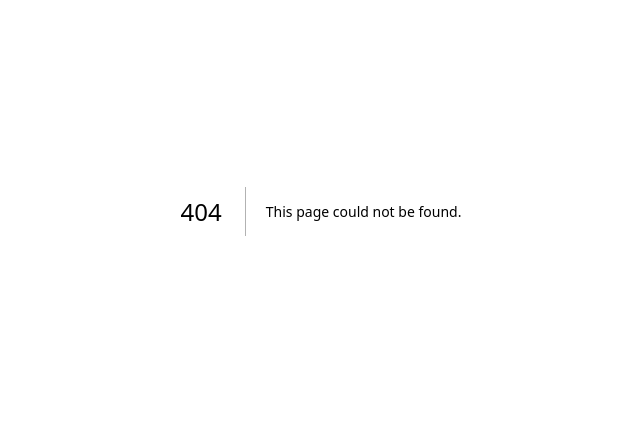
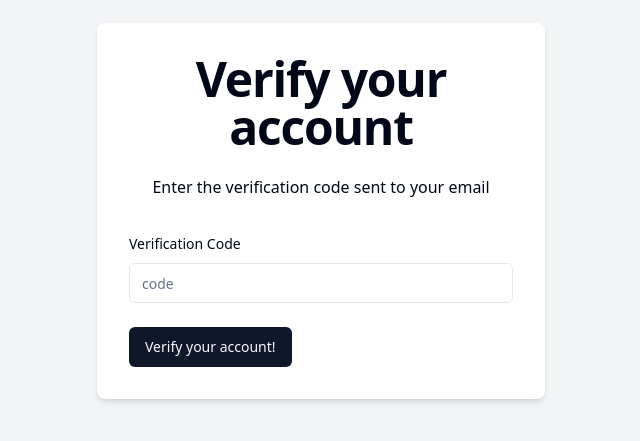
Before and after one commit to syedhisham/Nextjs-Ghost-Talk-App, a Next.js app: page /verify/1 in a window 1280 px wide. Before the commit this address had no page. Shown: the part 189-630 px from the top of the page, without its empty margins (319-959 px from the left). Built offline with nearby package versions, Linux system fonts and the light colour scheme.

Commit message:
add: implement account verification page with form handling and API integration

```diff
--- /dev/null
+++ b/src/app/(auth)/verify/[username]/page.tsx
@@ -0,0 +1,88 @@
+"use client";
+
+import { verifySchema } from "@/schemas/verifySchema";
+import { zodResolver } from "@hookform/resolvers/zod";
+import { useParams, useRouter } from "next/navigation";
+import React, { useState } from "react";
+import { useForm } from "react-hook-form";
+import { toast } from "sonner";
+import * as z from "zod";
+import axios, { AxiosError } from "axios";
+import { ApiResponse } from "@/types/ApiResponse";
+import {
+  Form,
+  FormControl,
+  FormField,
+  FormItem,
+  FormLabel,
+} from "@/components/ui/form";
+import { Input } from "@/components/ui/input";
+import { Button } from "@/components/ui/button";
+import { Loader2 } from "lucide-react";
+
+const VerifyAccount = () => {
+  const router = useRouter();
+  const params = useParams<{ username: string }>();
+
+  const form = useForm<z.infer<typeof verifySchema>>({
+    resolver: zodResolver(verifySchema),
+    defaultValues: {},
+  });
+
+
+  const onSubmit = async (data: z.infer<typeof verifySchema>) => {
+    try {
+      const response = await axios.post("/api/verify-code", {
+        username: params.username,
+        code: data.code,
+      });
+      toast(response.data.message, {
+        description: new Date().toString(),
+      });
+      router.replace("/sign-in");
+    } catch (error) {
+      console.error("Error while verifying the user!");
+      const axiosError = error as AxiosError<ApiResponse>;
+      let errorMessage = axiosError.response?.data.message;
+      toast(errorMessage, {
+        description: new Date().toString(),
+      });
+    }
+  };
+  return (
+    <div className="flex justify-center items-center  min-h-screen bg-gray-100">
+      <div className="w-full max-w-md p-8 space-y-8 bg-white rounded-lg shadow-md">
+        <div className="text-center">
+          <h1 className="text-4xl font-extrabold tracking-tight lg:text-5xl mb-6">
+            Verify your account
+          </h1>
+          <p className="mb-4">Enter the verification code sent to your email</p>
+        </div>
+
+        {/* Form */}
+        <Form {...form}>
+          <form onSubmit={form.handleSubmit(onSubmit)} className="space-y-6">
+            <FormField
+              name="code"
+              control={form.control}
+              render={({ field }) => (
+                <FormItem>
+                  <FormLabel>Verification Code</FormLabel>
+                  <FormControl>
+                    <Input placeholder="code" {...field}/>
+                  </FormControl>
+                </FormItem>
+              )}
+            />
+
+            <Button type="submit">
+            Verify your account!
+            </Button>
+          </form>
+        </Form>
+      </div>
+    </div>
+  );
+};
+
+export default VerifyAccount;
```
